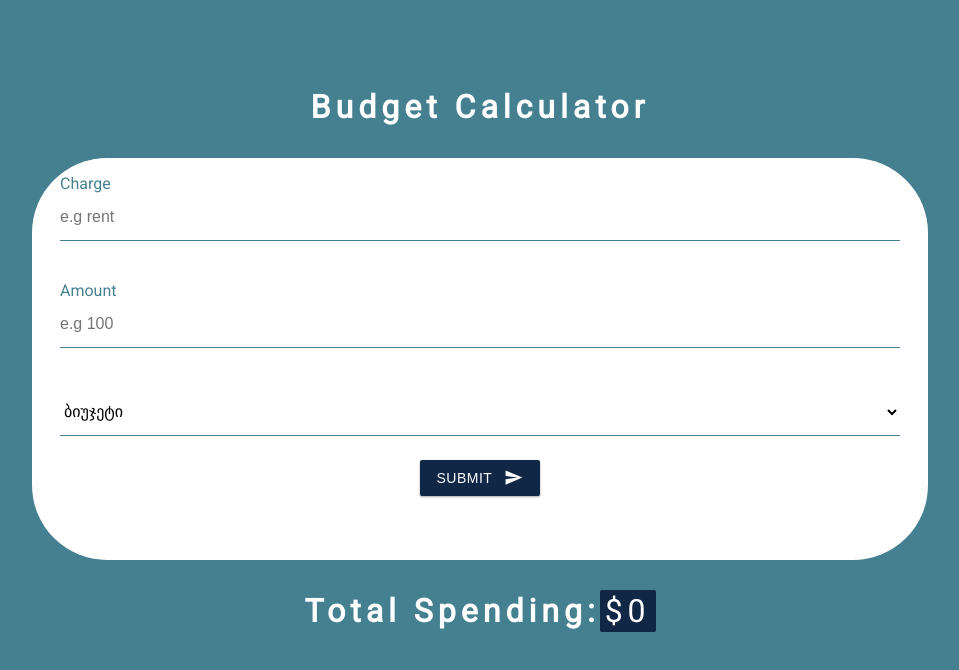
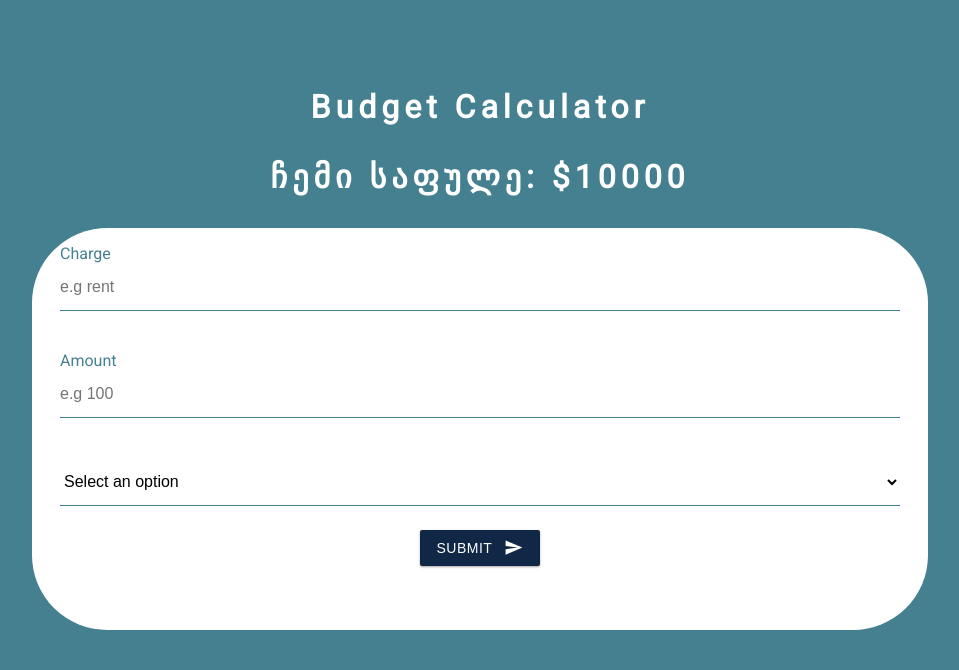
Before and after one commit to bagi24/budget-calculator, a React (Create React App) app: page / in a window 1280 px wide. Shown: the top 670 px of the page, without its empty margins (160-1119 px from the left). Built offline with nearby package versions, Linux system fonts and the light colour scheme.

Commit message:
added buy and sell functionality

```diff
--- a/src/App.js
+++ b/src/App.js
@@ -15,33 +15,35 @@ const initialExpenses = localStorage.getItem("expenses")
   ? JSON.parse(localStorage.getItem("expenses"))
   : [];
 
+const initialMoney = localStorage.getItem("money")
+  ? JSON.parse(localStorage.getItem("money"))
+  : 10000;
+
 function App() {
   const [expenses, setExpenses] = useState(initialExpenses);
-  // single expense
+
   const [charge, setCharge] = useState("");
-  // single amount
+
   const [amount, setAmount] = useState("");
 
-  //alert
   const [alert, setAlert] = useState({ show: false });
 
   const [edit, setEdit] = useState(false);
 
   const [id, setId] = useState(0);
 
-  //input option
   const [selects, setSelects] = useState();
-  const [selectedValue, setSelectedValue] = useState("");
 
-  //useEffect
+  console.log(selects);
+
+  const [money, setMoney] = useState(initialMoney);
 
   useEffect(() => {
-    // console.log("useEffect");
     localStorage.setItem("expenses", JSON.stringify(expenses));
-  }, [expenses]);
+    localStorage.setItem("money", JSON.stringify(money));
+  }, [expenses, money]);
 
   const handleCharge = (e) => {
-    // console.log(`charge: ${e.target.value} `);
     setCharge(e.target.value);
   };
 
@@ -72,12 +74,16 @@ function App() {
         const singleExpense = { id: uuidv4(), charge, amount };
         setExpenses([...expenses, singleExpense]);
         handleAlert({ type: "success", text: "item added" });
+        if (selects === "გაყიდვა") {
+          setMoney(money + parseInt(amount));
+        } else if (selects === "ყიდვა") {
+          setMoney(money - parseInt(amount));
+        }
       }
 
       setCharge("");
       setAmount("");
     } else {
-      //handle alert called
       handleAlert({
         type: "danger",
         text: `charge can't be empty value and amount value has to be bigger than zero`,
@@ -85,16 +91,10 @@ function App() {
     }
   };
 
-  //clear all items
-
   const clearItems = () => {
-    // console.log("cleared all items");
-
     setExpenses([]);
     handleAlert({ type: "danger", text: "All item deleted" });
   };
-
-  //handle Delete
 
   const handleDelete = (id) => {
     let tempExpenses = expenses.filter((item) => item.id !== id);
@@ -103,7 +103,6 @@ function App() {
     handleAlert({ type: "danger", text: "item deleted" });
   };
 
-  //handle Edit
   const handleEdit = (id) => {
     let expense = expenses.find((item) => item.id === id);
     let { charge, amount } = expense;
@@ -114,11 +113,8 @@ function App() {
     setId(id);
   };
 
-  // input Option
-
   const handleSelect = (e) => {
     setSelects(e.target.value);
-    setSelectedValue(e.target.value);
   };
 
   return (
@@ -126,6 +122,9 @@ function App() {
       {alert.show && <Alert type={alert.type} text={alert.text} />}
       <Alert />
       <h1> budget calculator </h1>
+
+      <h1>ჩემი საფულე: ${money}</h1>
+
       <main className="App">
         <ExpenseForm
           charge={charge}
@@ -136,7 +135,6 @@ function App() {
           edit={edit}
           handleSelect={handleSelect}
           selects={selects}
-          selectedValue={selectedValue}
         />
         <ExpenseList
           expenses={expenses}
@@ -145,16 +143,6 @@ function App() {
           clearItems={clearItems}
         />
       </main>
-
-      <h1>
-        total spending:
-        <span className="total">
-          $
-          {expenses.reduce((acc, curr) => {
-            return (acc += parseInt(curr.amount));
-          }, 0)}
-        </span>
-      </h1>
     </div>
   );
 }
--- a/src/components/ExpenseForm.js
+++ b/src/components/ExpenseForm.js
@@ -47,8 +47,9 @@ export const ExpenseForm = ({
               onChange={handleSelect}
               className="form-control"
             >
-              <option> ბიუჯეტი</option>
-              <option> დანახარჯი</option>
+              <option value="">Select an option</option>
+              <option value="გაყიდვა"> გაყიდვა</option>
+              <option value="ყიდვა"> ყიდვა</option>
             </select>
           </div>
           {selectedValue && <div>Selected Value: {selectedValue}</div>}
```
